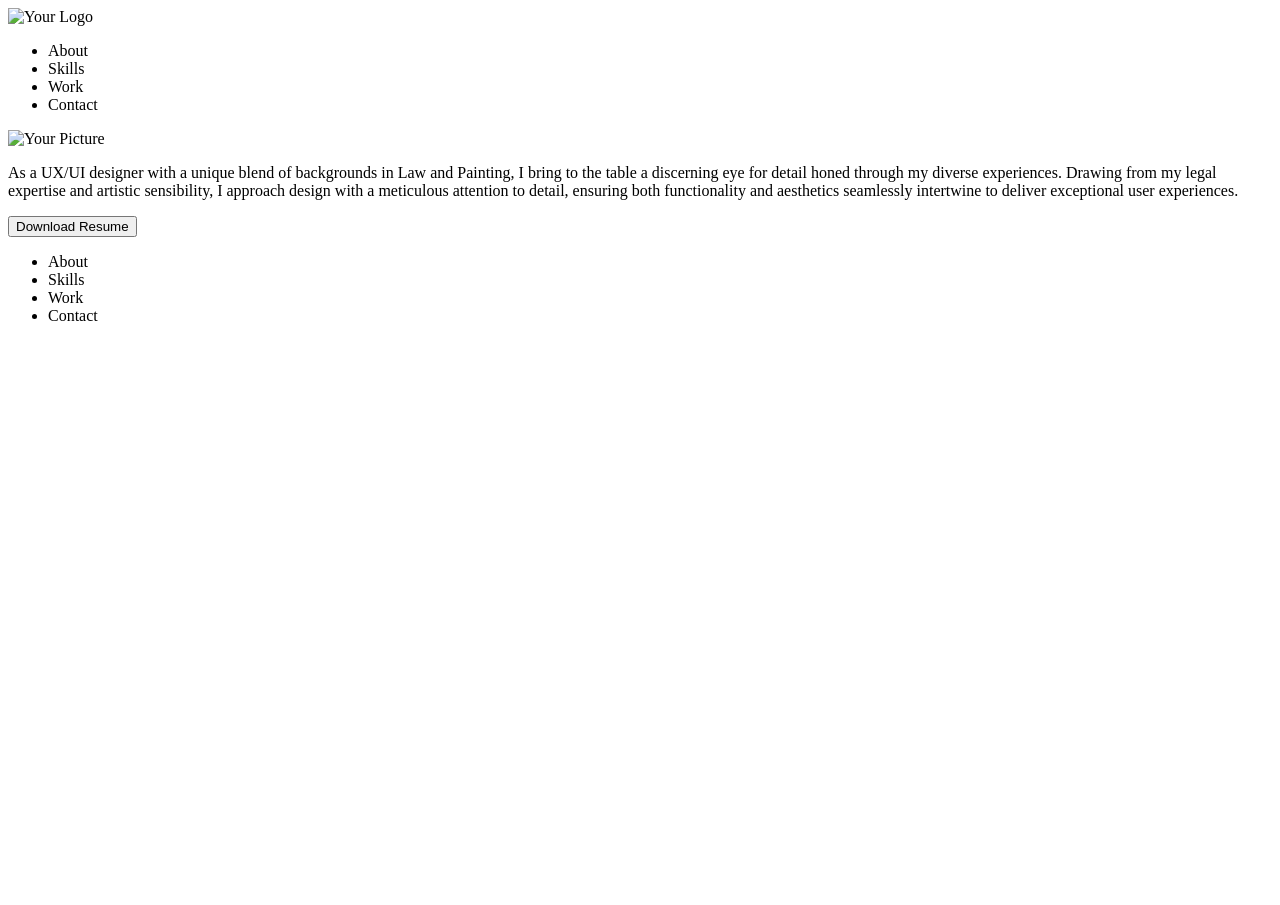
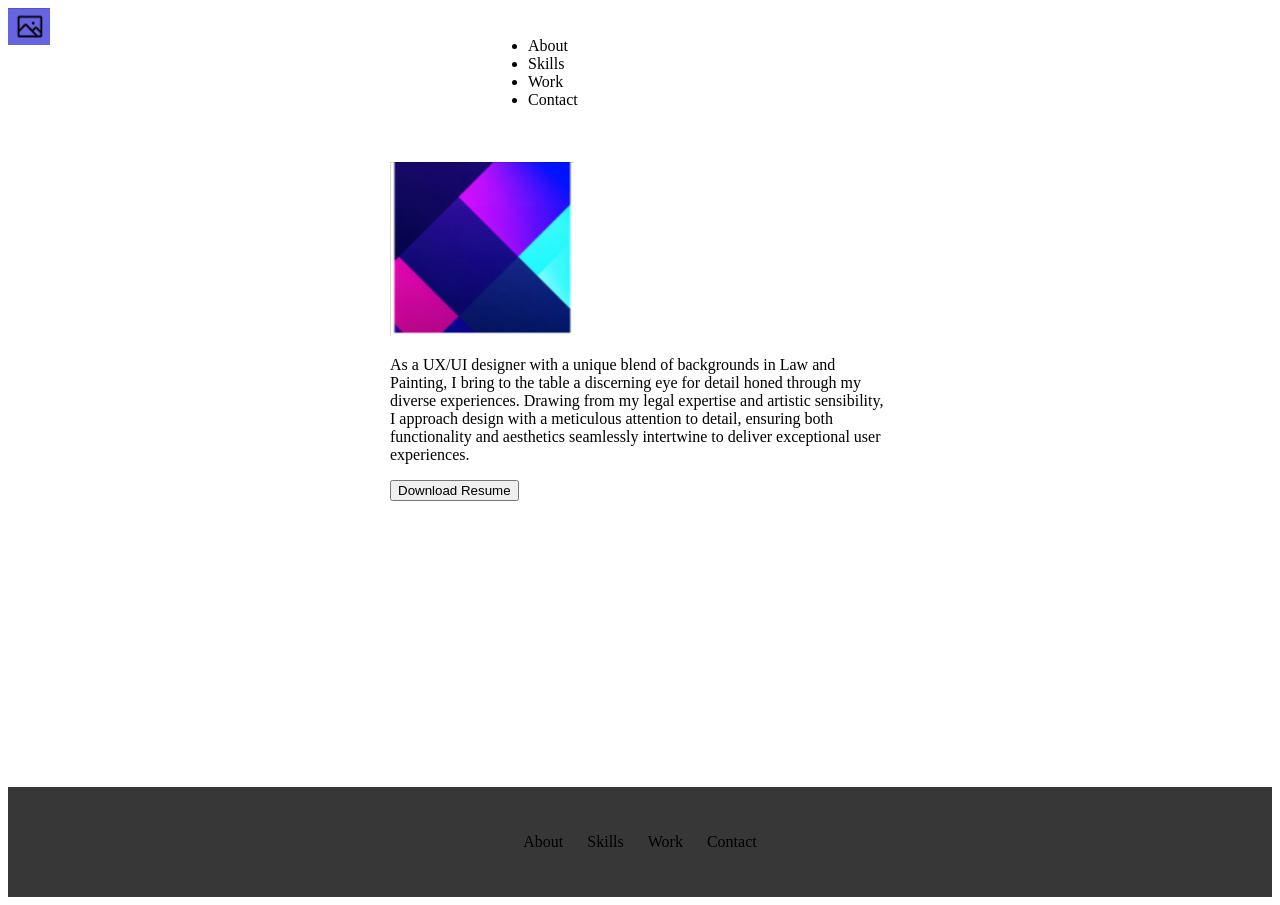
Before and after one commit to Maha1412/-UX_UI_HW_17, a plain HTML site: page index.html in a window 1280 px wide. Before the commit the page ends 800 px from the top, so only its background shows below. Drawn offline with Linux system fonts and the light colour scheme.

Commit message:
correction at tutring class

```diff
--- a/index.html
+++ b/index.html
@@ -1,11 +1,11 @@
 <!DOCTYPE html>
 <html>
-    <link rel="stylesheet" href="styles.css">
+    <link rel="stylesheet" href="CSS/style.css">
 
     <body>
         <header class="navigation">
             <div class="inline-block logo">
-                <img src="your-logo-image.jpg" alt="Your Logo">
+                <img src="images/My Logo.png" alt="Your Logo">
             </div>
             <nav class="inline-block">
                 <ul>
@@ -19,7 +19,7 @@
 
         <section class="heroImg">
             <div class="content">
-                <img src="your-picture.jpg" alt="Your Picture">
+                <img src="images/An image of myself.png" alt="Your Picture">
                 <p>As a UX/UI designer with a unique blend of backgrounds in Law and Painting,
                     I bring to the table a discerning eye for detail honed through my diverse experiences.
                      Drawing from my legal expertise and artistic sensibility, I approach design
```
Also changed, not shown: CSS/style.css (renamed from style.css).
